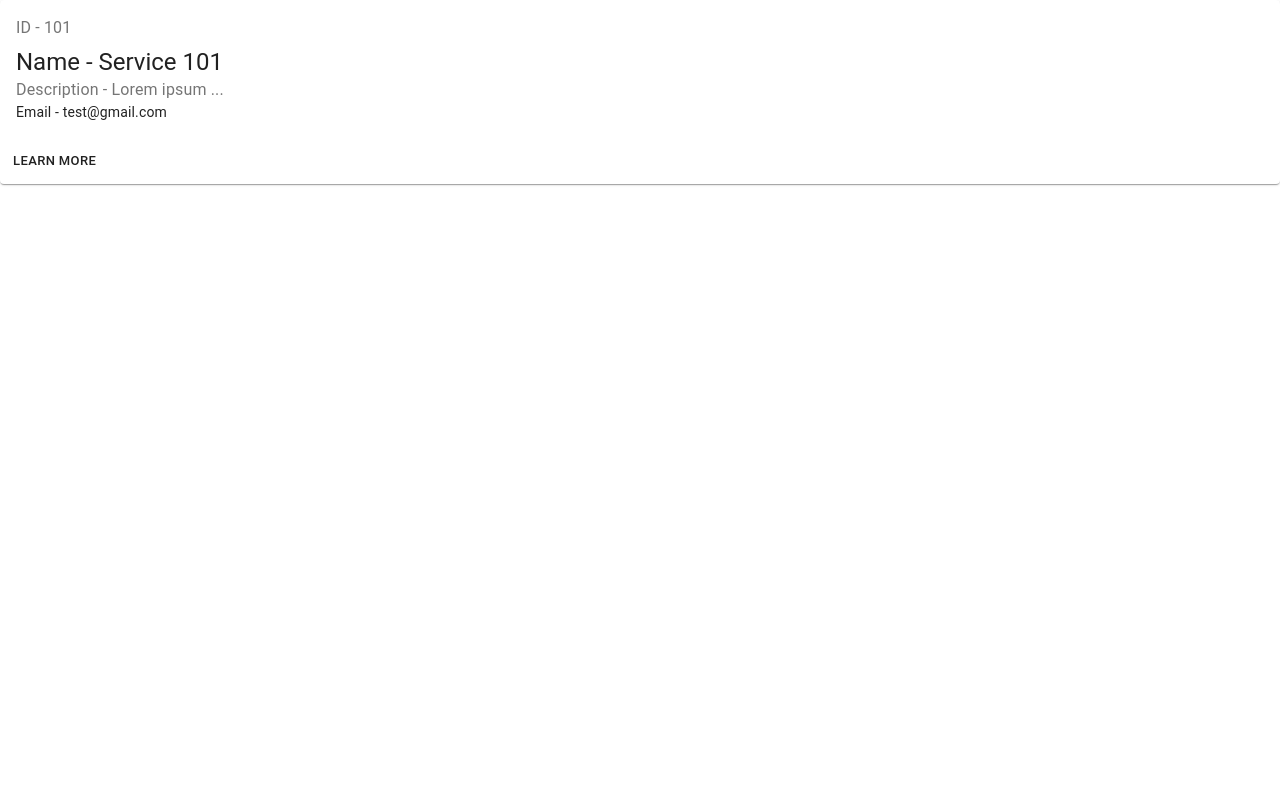
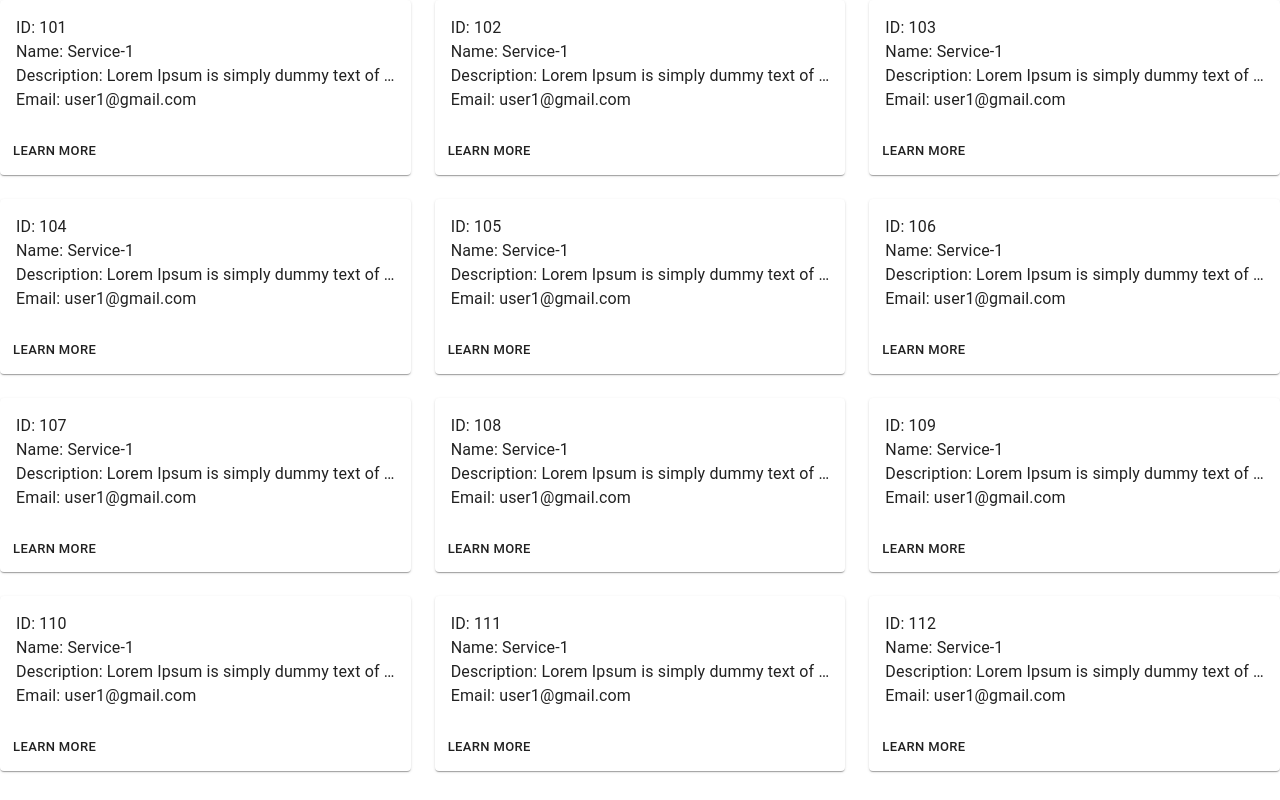
Before and after one commit to dhvaneshshah97/Service_App, a React (Create React App) app: page / in a window 1280 px wide. Built offline with nearby package versions, Linux system fonts and the light colour scheme.

Commit message:
Add Grid Layout

```diff
--- a/src/App.js
+++ b/src/App.js
@@ -1,10 +1,22 @@
 import React from 'react'
 import SimpleCard from './Card/Card';
-
+import { Grid } from '@material-ui/core';
+import { data } from './data';
 const App = () => {
   return (
     <div>
-      <SimpleCard />
+      <Grid container spacing={3}>
+        {
+          data.map((o, i) => <Grid item xs={4}>
+            <SimpleCard
+            id={o.ID}
+            name={o.Name}
+            email={o.Email}
+            desc={o.Description}
+          />
+          </Grid>)
+        }
+      </Grid>
     </div>
   )
 }
--- a/src/Card/Card.js
+++ b/src/Card/Card.js
@@ -3,27 +3,27 @@
 import { Typography, Card, CardActions, CardContent, Button } from '@material-ui/core';
 
 
-const SimpleCard = () => {
+const SimpleCard = ({id, name, email, desc}) => {
   const classes = useStyles();
 
   return (
     <Card className={classes.root}>
       <CardContent>
 
-        <Typography className={classes.title} color="textSecondary" gutterBottom>
-          ID - 101
+        <Typography >
+          ID: {id}
         </Typography>
 
-        <Typography variant="h5" component="h2">
-          Name - Service 101
+        <Typography>
+          Name: {name}
         </Typography>
 
-        <Typography className={classes.pos} color="textSecondary">
-          Description - Lorem ipsum ...
+        <Typography noWrap>
+          Description: {desc}
         </Typography>
 
-        <Typography variant="body2" component="p">
-          Email - test@gmail.com
+        <Typography>
+          Email: {email}
           <br />
         </Typography>
 
--- /dev/null
+++ b/src/data.js
@@ -0,0 +1,74 @@
+export const data = [
+    {
+        ID: '101',
+        Name: 'Service-1',
+        Email: 'user1@gmail.com',
+        Description: 'Lorem Ipsum is simply dummy text of the printing and typesetting industry. Lorem Ipsum has been the industry\'s standard dummy text ever since the 1500s, when an unknown printer took a galley of type and scrambled it to make a type specimen book. It has survived not only five centuries, but also the leap into electronic typesetting, remaining essentially unchanged. It was popularised in the 1960s with the release of Letraset sheets containing Lorem Ipsum passages, and more recently with desktop publishing software like Aldus PageMaker including versions of Lorem Ipsum.'
+    },
+    {
+        ID: '102',
+        Name: 'Service-1',
+        Email: 'user1@gmail.com',
+        Description: 'Lorem Ipsum is simply dummy text of the printing and typesetting industry. Lorem Ipsum has been the industry\'s standard dummy text ever since the 1500s, when an unknown printer took a galley of type and scrambled it to make a type specimen book. It has survived not only five centuries, but also the leap into electronic typesetting, remaining essentially unchanged. It was popularised in the 1960s with the release of Letraset sheets containing Lorem Ipsum passages, and more recently with desktop publishing software like Aldus PageMaker including versions of Lorem Ipsum.'
+    },
+    {
+        ID: '103',
+        Name: 'Service-1',
+        Email: 'user1@gmail.com',
+        Description: 'Lorem Ipsum is simply dummy text of the printing and typesetting industry. Lorem Ipsum has been the industry\'s standard dummy text ever since the 1500s, when an unknown printer took a galley of type and scrambled it to make a type specimen book. It has survived not only five centuries, but also the leap into electronic typesetting, remaining essentially unchanged. It was popularised in the 1960s with the release of Letraset sheets containing Lorem Ipsum passages, and more recently with desktop publishing software like Aldus PageMaker including versions of Lorem Ipsum.'
+    },
+    {
+        ID: '104',
+        Name: 'Service-1',
+        Email: 'user1@gmail.com',
+        Description: 'Lorem Ipsum is simply dummy text of the printing and typesetting industry. Lorem Ipsum has been the industry\'s standard dummy text ever since the 1500s, when an unknown printer took a galley of type and scrambled it to make a type specimen book. It has survived not only five centuries, but also the leap into electronic typesetting, remaining essentially unchanged. It was popularised in the 1960s with the release of Letraset sheets containing Lorem Ipsum passages, and more recently with desktop publishing software like Aldus PageMaker including versions of Lorem Ipsum.'
+    },
+    {
+        ID: '105',
+        Name: 'Service-1',
+        Email: 'user1@gmail.com',
+        Description: 'Lorem Ipsum is simply dummy text of the printing and typesetting industry. Lorem Ipsum has been the industry\'s standard dummy text ever since the 1500s, when an unknown printer took a galley of type and scrambled it to make a type specimen book. It has survived not only five centuries, but also the leap into electronic typesetting, remaining essentially unchanged. It was popularised in the 1960s with the release of Letraset sheets containing Lorem Ipsum passages, and more recently with desktop publishing software like Aldus PageMaker including versions of Lorem Ipsum.'
+    },
+    {
+        ID: '106',
+        Name: 'Service-1',
+        Email: 'user1@gmail.com',
+        Description: 'Lorem Ipsum is simply dummy text of the printing and typesetting industry. Lorem Ipsum has been the industry\'s standard dummy text ever since the 1500s, when an unknown printer took a galley of type and scrambled it to make a type specimen book. It has survived not only five centuries, but also the leap into electronic typesetting, remaining essentially unchanged. It was popularised in the 1960s with the release of Letraset sheets containing Lorem Ipsum passages, and more recently with desktop publishing software like Aldus PageMaker including versions of Lorem Ipsum.'
+    },
+    {
+        ID: '107',
+        Name: 'Service-1',
+        Email: 'user1@gmail.com',
+        Description: 'Lorem Ipsum is simply dummy text of the printing and typesetting industry. Lorem Ipsum has been the industry\'s standard dummy text ever since the 1500s, when an unknown printer took a galley of type and scrambled it to make a type specimen book. It has survived not only five centuries, but also the leap into electronic typesetting, remaining essentially unchanged. It was popularised in the 1960s with the release of Letraset sheets containing Lorem Ipsum passages, and more recently with desktop publishing software like Aldus PageMaker including versions of Lorem Ipsum.'
+    },
+    {
+        ID: '108',
+        Name: 'Service-1',
+        Email: 'user1@gmail.com',
+        Description: 'Lorem Ipsum is simply dummy text of the printing and typesetting industry. Lorem Ipsum has been the industry\'s standard dummy text ever since the 1500s, when an unknown printer took a galley of type and scrambled it to make a type specimen book. It has survived not only five centuries, but also the leap into electronic typesetting, remaining essentially unchanged. It was popularised in the 1960s with the release of Letraset sheets containing Lorem Ipsum passages, and more recently with desktop publishing software like Aldus PageMaker including versions of Lorem Ipsum.'
+    },
+    {
+        ID: '109',
+        Name: 'Service-1',
+        Email: 'user1@gmail.com',
+        Description: 'Lorem Ipsum is simply dummy text of the printing and typesetting industry. Lorem Ipsum has been the industry\'s standard dummy text ever since the 1500s, when an unknown printer took a galley of type and scrambled it to make a type specimen book. It has survived not only five centuries, but also the leap into electronic typesetting, remaining essentially unchanged. It was popularised in the 1960s with the release of Letraset sheets containing Lorem Ipsum passages, and more recently with desktop publishing software like Aldus PageMaker including versions of Lorem Ipsum.'
+    },
+    {
+        ID: '110',
+        Name: 'Service-1',
+        Email: 'user1@gmail.com',
+        Description: 'Lorem Ipsum is simply dummy text of the printing and typesetting industry. Lorem Ipsum has been the industry\'s standard dummy text ever since the 1500s, when an unknown printer took a galley of type and scrambled it to make a type specimen book. It has survived not only five centuries, but also the leap into electronic typesetting, remaining essentially unchanged. It was popularised in the 1960s with the release of Letraset sheets containing Lorem Ipsum passages, and more recently with desktop publishing software like Aldus PageMaker including versions of Lorem Ipsum.'
+    },
+    {
+        ID: '111',
+        Name: 'Service-1',
+        Email: 'user1@gmail.com',
+        Description: 'Lorem Ipsum is simply dummy text of the printing and typesetting industry. Lorem Ipsum has been the industry\'s standard dummy text ever since the 1500s, when an unknown printer took a galley of type and scrambled it to make a type specimen book. It has survived not only five centuries, but also the leap into electronic typesetting, remaining essentially unchanged. It was popularised in the 1960s with the release of Letraset sheets containing Lorem Ipsum passages, and more recently with desktop publishing software like Aldus PageMaker including versions of Lorem Ipsum.'
+    },
+    {
+        ID: '112',
+        Name: 'Service-1',
+        Email: 'user1@gmail.com',
+        Description: 'Lorem Ipsum is simply dummy text of the printing and typesetting industry. Lorem Ipsum has been the industry\'s standard dummy text ever since the 1500s, when an unknown printer took a galley of type and scrambled it to make a type specimen book. It has survived not only five centuries, but also the leap into electronic typesetting, remaining essentially unchanged. It was popularised in the 1960s with the release of Letraset sheets containing Lorem Ipsum passages, and more recently with desktop publishing software like Aldus PageMaker including versions of Lorem Ipsum.'
+    }
+];
```
